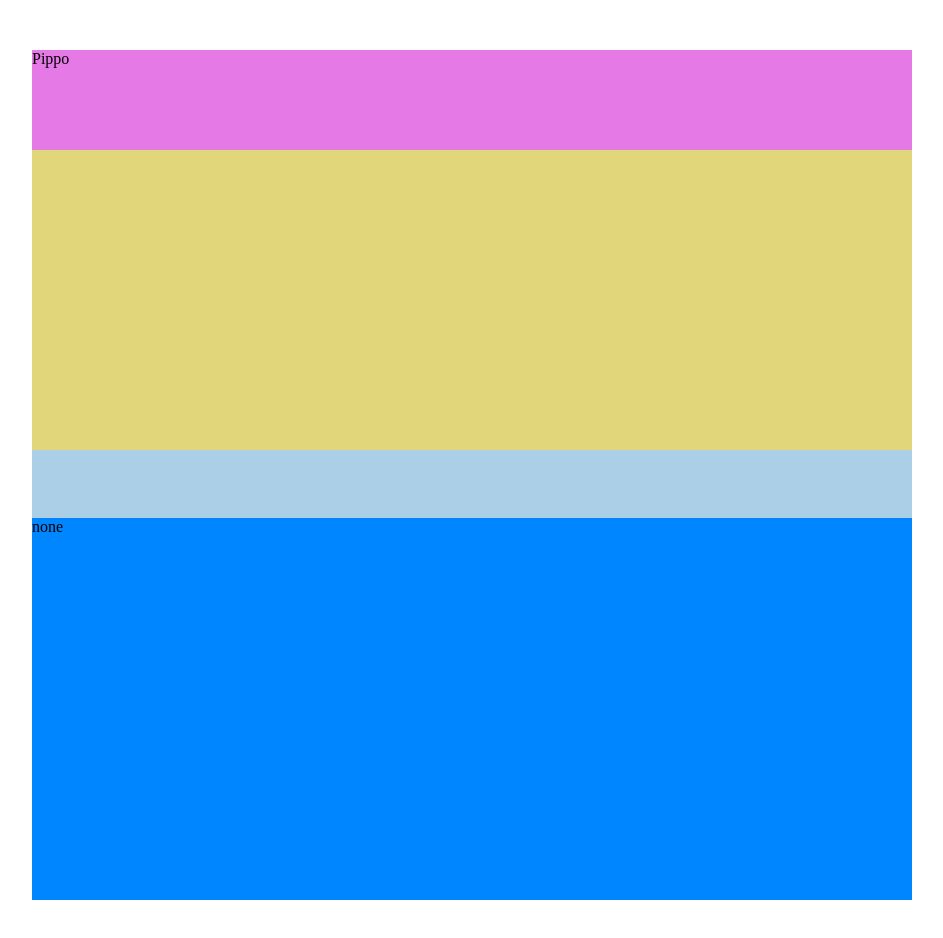
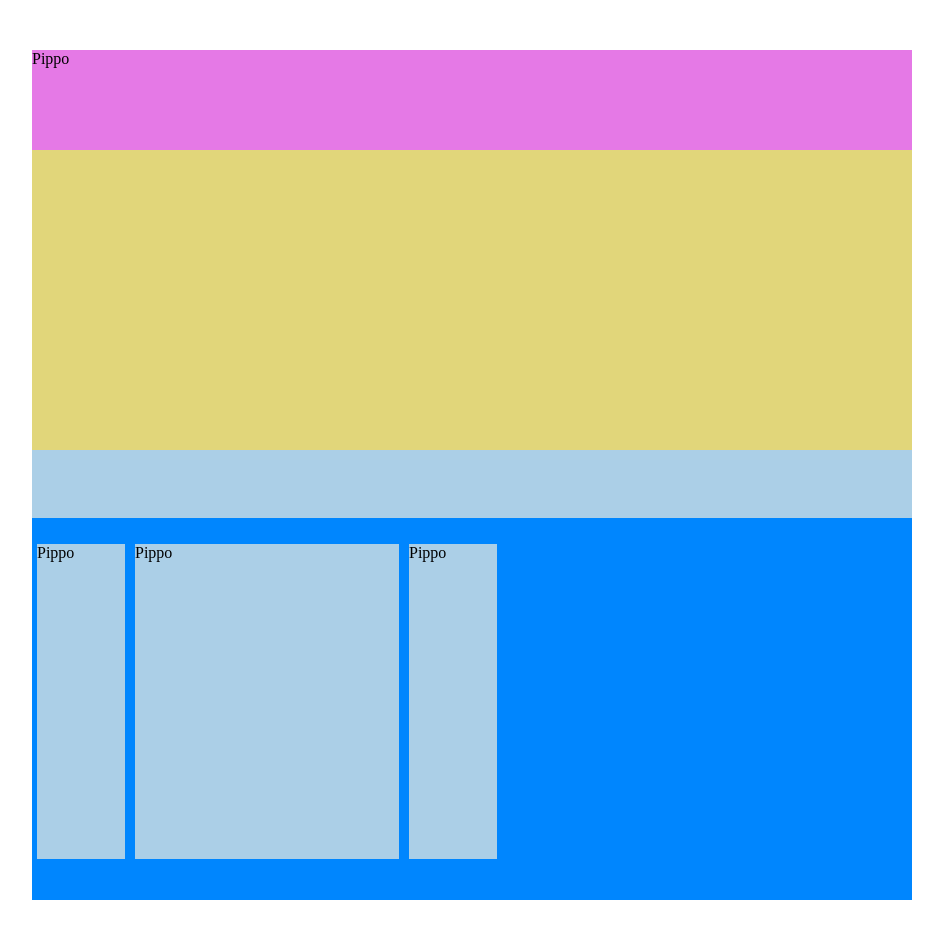
Before and after one commit to giadeagal/htmlcss-struttura-wp, a plain HTML site: page index.html in a window 1280 px wide. Shown: the whole page, without its empty margins (168-1111 px from the left). Drawn offline with Linux system fonts and the light colour scheme.

Commit message:
struttura generale float, da rifinire

```diff
--- a/css/style.css
+++ b/css/style.css
@@ -32,14 +32,30 @@ body {
     background-color: #0086fe;
 }
 
+.section-header {
+    height: 15%;
+    width: 100%;
+    background-color: #abcfe7;
+    margin-bottom: 3%;
+}
+
 .lower-main::after {
-    content: 'none';
+    content: '';
     display: table;
     clear: both;
 }
 
-.section-header {
-    height: 15%;
-    width: 100%;
+.float {
+    float: left;
     background-color: #abcfe7;
+    height: 70%;
+    margin: 0 5px;
 }
+
+aside {
+    width: 10%;
+}
+
+.subsection {
+    width: 30%;
+}
--- a/index.html
+++ b/index.html
@@ -22,11 +22,11 @@
         <!-- Fine sezione upper-main -->
 
         <!-- Inizio sezione lower-main -->
-        <section class="lower-main">
+        <section class="lower-main clearfix">
             <header class="section-header"></header>
-            <aside></aside>
-            <section></section>
-            <aside></aside>
+                <aside class="float">Pippo</aside>
+                <section class="float subsection">Pippo</section>
+                <aside class="float">Pippo</aside>
         </section>
         <!-- Fine sezione lower-main -->
     </main>
```
